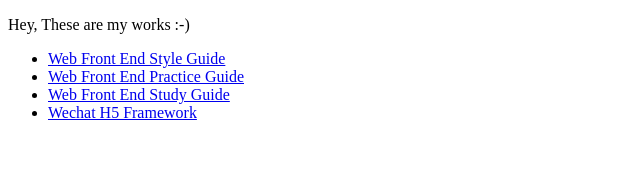
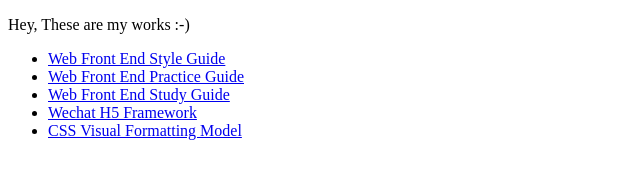
Before and after one commit to dondevi/dondevi.github.io, a plain HTML site: page index.html in a window 1280 px wide. Shown: the whole page, without its empty margins (0-640 px from the left). Drawn offline with Linux system fonts and the light colour scheme.

Commit message:
Update index.html

```diff
--- a/index.html
+++ b/index.html
@@ -17,6 +17,7 @@
     <li><a target="_blank" href="https://dondevi.github.io/web-frontend-guide/style-guide/practice.html">Web Front End Practice Guide</a></li>
     <li><a target="_blank" href="https://dondevi.github.io/web-frontend-guide/study-guide/index.html">Web Front End Study Guide</a></li>
     <li><a target="_blank" href="https://dondevi.github.io/wechat-h5-framework/docs/index.html">Wechat H5 Framework</a></li>
+    <li><a target="_blank" href="https://dondevi.github.io/css-visual-formatting-model.html">CSS Visual Formatting Model</a></li>
   </ul>
 
 </body>
```
